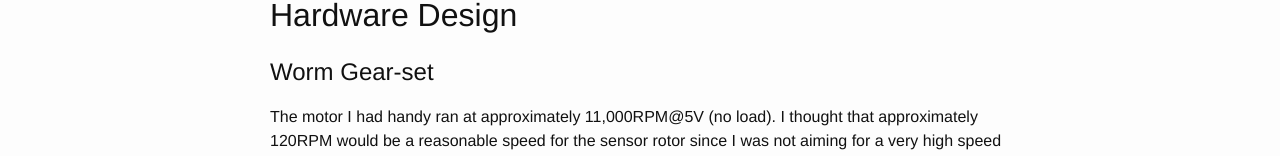
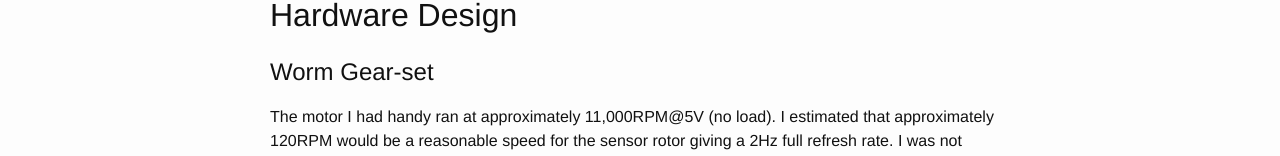
Before and after one commit to JoshuaRiddell/joshuariddell.github.io, a Jekyll site: the page built from _posts/2015-12-27-homemade-slam-sensor.markdown, in a window 1280 px wide. Shown: the part 524-680 px from the top of the page. Built offline with Jekyll 4.4.1, drawn with Linux system fonts in a browser that asks for light colours; formulas are drawn with MathJax 3; part of the change alters nothing that is shown; some of the changed text lies outside the part shown.

Commit message:
Slam sensor post update

```diff
--- a/_includes/head.html
+++ b/_includes/head.html
@@ -9,6 +9,4 @@
   <link rel="stylesheet" href="{{ "/css/main.css" | prepend: site.baseurl }}">
   <link rel="canonical" href="{{ page.url | replace:'index.html','' | prepend: site.baseurl | prepend: site.url }}">
   <link rel="alternate" type="application/rss+xml" title="{{ site.title }}" href="{{ "/feed.xml" | prepend: site.baseurl | prepend: site.url }}">
-
-  <script type="text/javascript" src="https://cdn.mathjax.org/mathjax/latest/MathJax.js?config=TeX-MML-AM_CHTML"></script>
 </head>
--- a/_posts/2015-12-27-homemade-slam-sensor.markdown
+++ b/_posts/2015-12-27-homemade-slam-sensor.markdown
@@ -1,10 +1,10 @@
 ---
 layout: post
 title:  "Homemade SLAM Sensor"
-permalink: slam-sensor
 start_date: 2015-12-25
 date:   2015-12-26 13:14:53 +1000
-categories: robotics slam
+categories: blog
+permalink: /:categories/:title/
 subtitle: My first attempt at a basic simultaneous location and mapping robot.
 
 published: true
@@ -26,10 +26,6 @@ The aim of this project was to:
 
 # Worm Gear-set
 
-The motor I had handy ran at approximately 11,000RPM@5V (no load). I thought that approximately 120RPM would be a reasonable speed for the sensor rotor since I was not aiming for a very high speed sensor, and higher speeds meant more problems with balancing.
+The motor I had handy ran at approximately 11,000RPM@5V (no load). I estimated that approximately 120RPM would be a reasonable speed for the sensor rotor giving a 2Hz full refresh rate. I was not aiming for a high performance sensor and higher speeds would need a well balanced rotor.
 
-$$
-\begin{align*}
-\frac{1}{2}
-\end{align*}
-$$
+![gear-iterations](/assets/slam-sensor/gear-iterations.jpg)
```
